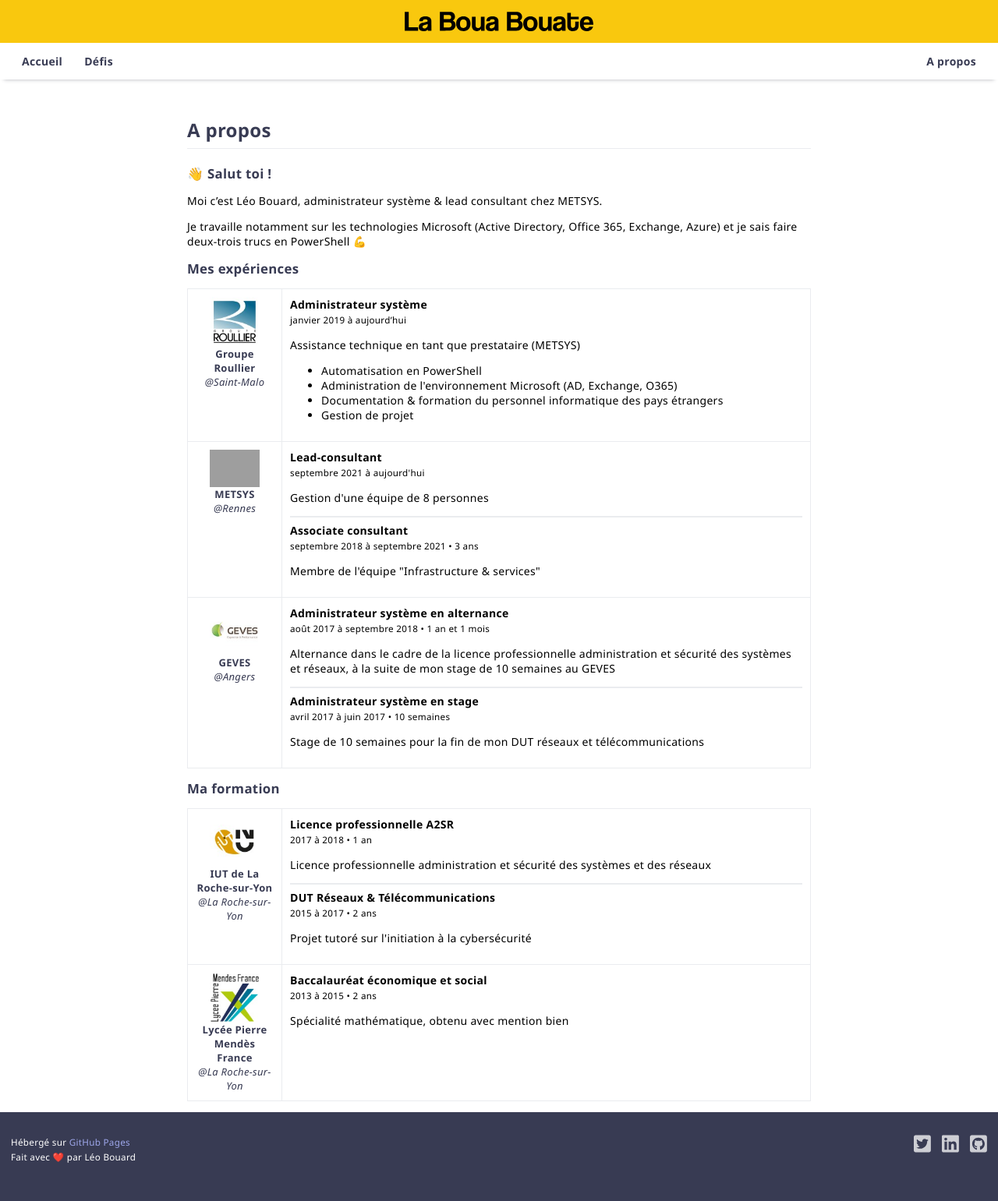
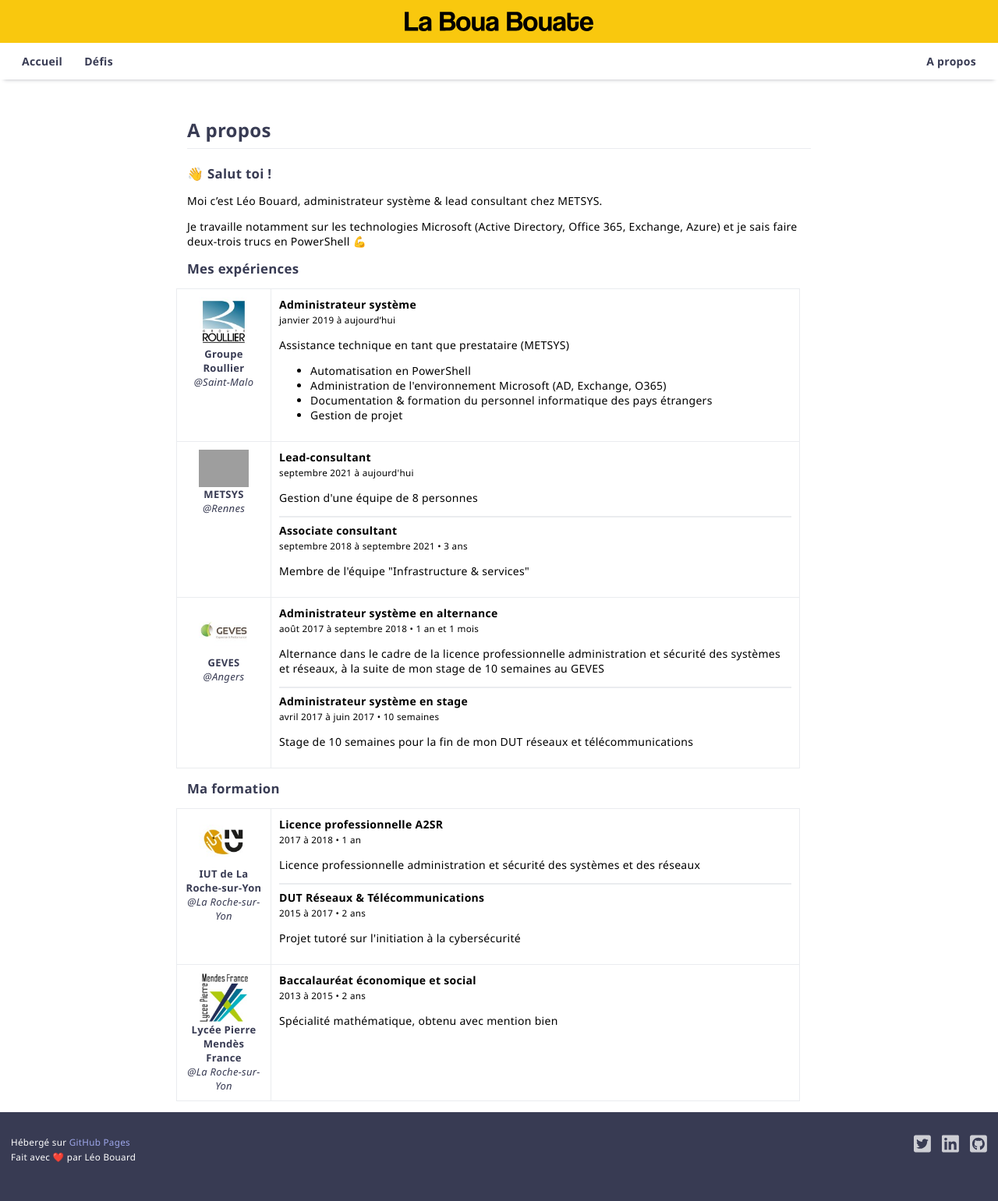
Before and after one commit to leobouard/leobouard.github.io, a Jekyll site: the page built from about.md, in a window 1280 px wide. Shown: the whole page at 78% size. Built offline with Jekyll 4.4.1, drawn with Linux system fonts in a browser that asks for light colours; our own code applies the rules of GitHub Pages for plain Markdown files; grey boxes are pictures that could not be loaded.

Commit message:
Update CV table

```diff
--- a/about.md
+++ b/about.md
@@ -8,7 +8,7 @@
 
 ## Mes expériences
 
-<table><tbody>
+<table class="CVtable"><tbody>
     <tr class="CVtr">
         <td class="CVtd">
             <img src="/assets/images/groupe-roullier.jfif" alt="Groupe Roullier" width="64px">
@@ -63,7 +63,7 @@
 
 ## Ma formation
 
-<table><tbody>
+<table class="CVtable"><tbody>
     <tr class="CVtr">
         <td class="CVtd">
             <img src="/assets/images/univ-nantes.jfif" alt="Université de Nantes" width="64px">
--- a/assets/css/style.scss
+++ b/assets/css/style.scss
@@ -200,6 +200,12 @@
         width: 100%;
     }
 
+    .CVtable {
+        border: 0;
+        margin-right: -1em;
+        margin-left: -1em;
+    }
+
     .CVtr {
         vertical-align: top;
     }
```
